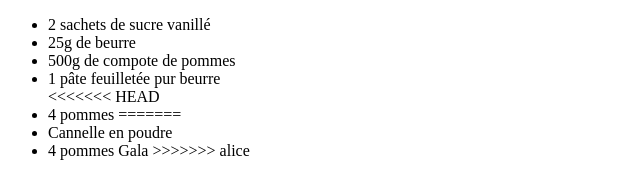
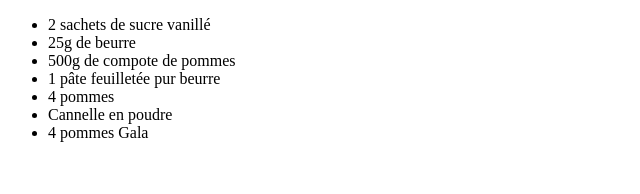
Before and after one commit to TRIGianni/LivreRecettes, a plain HTML site: page recettes/tarteAuxPommes.html in a window 1280 px wide. Shown: the whole page, without its empty margins (0-640 px from the left). Drawn offline with Linux system fonts and the light colour scheme.

Commit message:
nettoyage du code

```diff
--- a/recettes/tarteAuxPommes.html
+++ b/recettes/tarteAuxPommes.html
@@ -10,12 +10,9 @@
     <li>25g de beurre</li>
     <li>500g de compote de pommes</li>
     <li>1 pâte feuilletée pur beurre</li>
-<<<<<<< HEAD
     <li>4 pommes
-=======
     <li>Cannelle en poudre</li>
     <li>4 pommes Gala
->>>>>>> alice
 </li>
 </ul>
 </body>
```
